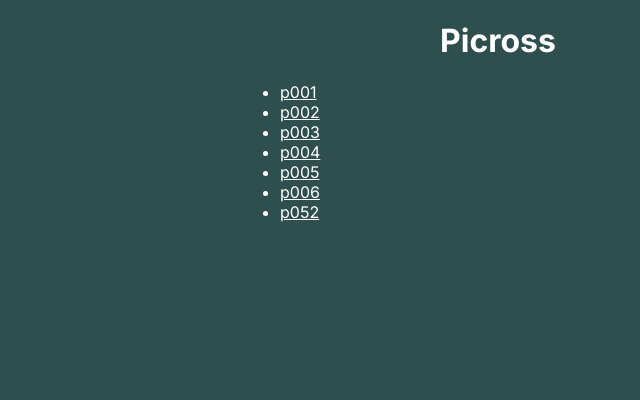
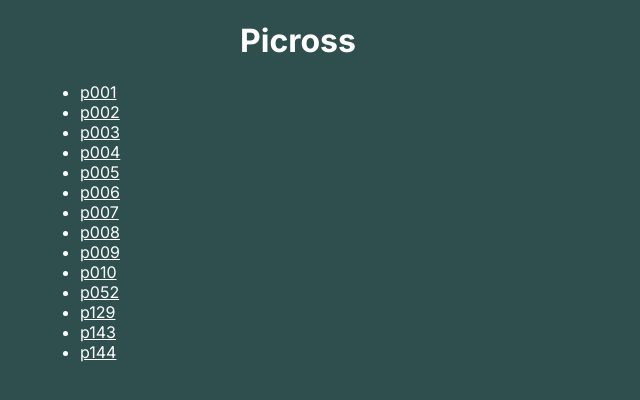
Before and after one commit to petervdn/picross, a Next.js app: page / in a window 1280 px wide. Shown: the top 400 px of the page, without its empty margins (0-640 px from the left). Built offline with nearby package versions, Linux system fonts and the light colour scheme.

Commit message:
Show when a row/column is completed

```diff
--- a/src/app/layout.module.css
+++ b/src/app/layout.module.css
@@ -1,5 +1,5 @@
 .wrap {
-    width: 800px;
+    width: 1200px;
     margin: 0 auto;
 }
 .container {
--- a/src/components/row-rules/RowRules.module.css
+++ b/src/components/row-rules/RowRules.module.css
@@ -12,7 +12,3 @@
         opacity: 0.3;
     }
 }
-
-.invalid {
-    color: red;
-}
--- a/src/data/gameDefinitions.ts
+++ b/src/data/gameDefinitions.ts
@@ -15,8 +15,8 @@ export const gameDefinitions: Array<GameDefinition> = [
     numberOfColumns: 5,
     numberOfRows: 5,
     rules: {
-      rows: [[3], [3], [3], [4], [5]],
-      columns: [[3], [3], [3], [4], [3, 1]],
+      rows: [[3], [3], [3], [4], [3, 1]],
+      columns: [[1], [2], [5], [4], [5]],
     },
   },
   {
@@ -67,6 +67,108 @@ export const gameDefinitions: Array<GameDefinition> = [
     },
   },
   {
+    id: 'p007',
+    numberOfColumns: 10,
+    numberOfRows: 10,
+    rules: {
+      rows: [
+        [3, 1],
+        [2],
+        [3, 1],
+        [1, 1, 4],
+        [1, 2, 1],
+        [3, 4, 1],
+        [2, 2],
+        [1, 4, 1],
+        [1, 1, 1, 1],
+        [1, 1, 2],
+      ],
+      columns: [
+        [1, 4],
+        [1, 1, 1],
+        [1, 7],
+        [1, 1, 1, 1],
+        [4, 1, 1],
+        [1, 1, 3],
+        [1, 1, 1],
+        [1, 1, 3],
+        [1, 1, 1],
+        [4],
+      ],
+    },
+  },
+  {
+    id: 'p008',
+    numberOfColumns: 10,
+    numberOfRows: 10,
+    rules: {
+      rows: [[4], [2, 1], [2, 1], [1, 3], [1, 3], [7], [3], [3], [1, 1], [2]],
+      columns: [[4], [2, 1], [2, 1], [1, 3], [1, 3], [7], [3], [3], [1, 1], [2]],
+    },
+  },
+  {
+    id: 'p009',
+    numberOfColumns: 10,
+    numberOfRows: 10,
+    rules: {
+      rows: [
+        [3],
+        [2, 1],
+        [1, 2],
+        [3, 2],
+        [1, 1, 1, 1],
+        [1, 2, 1, 1],
+        [1, 1, 1, 2, 1],
+        [2, 2],
+        [1, 6, 1],
+        [2, 2],
+      ],
+      columns: [
+        [5],
+        [1, 1, 1],
+        [1, 1, 1],
+        [1, 1, 1],
+        [5, 1],
+        [1, 1],
+        [1, 4, 1],
+        [1, 2, 1, 1],
+        [1, 1, 1, 1, 1],
+        [2, 5],
+      ],
+    },
+  },
+  {
+    id: 'p010',
+    numberOfColumns: 10,
+    numberOfRows: 10,
+    rules: {
+      rows: [
+        [1, 4, 1],
+        [2, 2, 1],
+        [2, 1, 2, 1],
+        [2, 2, 3],
+        [2, 4],
+        [1, 4, 3],
+        [2, 4, 1],
+        [3, 4, 1],
+        [3, 2, 2],
+        [3, 3],
+      ],
+      columns: [
+        [1, 2, 3],
+        [4, 3],
+        [2, 2, 3],
+        [1, 1, 2, 2],
+        [1, 2, 3, 1],
+        [2, 4],
+        [4, 4],
+        [1, 4, 1, 1],
+        [1, 4, 2],
+        [1, 2, 2],
+      ],
+    },
+  },
+  {
     id: 'p052',
     numberOfColumns: 10,
     numberOfRows: 10,
@@ -97,4 +199,137 @@ export const gameDefinitions: Array<GameDefinition> = [
       ],
     },
   },
+  {
+    id: 'p129',
+    numberOfColumns: 15,
+    numberOfRows: 15,
+    rules: {
+      rows: [
+        [7],
+        [1, 2],
+        [1, 2],
+        [2, 1, 1],
+        [1, 1, 2, 1],
+        [3, 2, 1],
+        [1, 1, 2, 1],
+        [3, 1, 1, 1, 1, 1],
+        [2, 2, 1, 1, 2, 1],
+        [1, 4, 1, 1, 2],
+        [2, 4, 2],
+        [3, 2, 2],
+        [1, 3, 2],
+        [1, 2, 1, 1],
+        [2, 2, 1],
+      ],
+      columns: [
+        [2, 2],
+        [2, 1, 1],
+        [1, 4, 1],
+        [4, 3],
+        [2, 1, 2, 3],
+        [3, 1, 1, 3, 1],
+        [1, 3, 1, 1, 3],
+        [1, 1, 1, 1, 4],
+        [1, 1, 1, 2, 2],
+        [1, 2, 1, 1],
+        [1, 2, 1, 1],
+        [1, 3, 1],
+        [2, 1],
+        [2, 1],
+        [7],
+      ],
+    },
+  },
+  {
+    id: 'p143',
+    numberOfColumns: 20,
+    numberOfRows: 15,
+    rules: {
+      rows: [
+        [2, 2],
+        [4, 4],
+        [1, 1, 1, 1, 2],
+        [2, 3, 1],
+        [2, 3, 1],
+        [1, 4, 1, 2],
+        [2, 3, 2],
+        [2, 7, 2],
+        [3, 3, 1],
+        [3, 3, 1],
+        [1, 5, 2, 1],
+        [2, 2, 2],
+        [5],
+        [1, 4],
+        [2, 4],
+      ],
+      columns: [
+        [2],
+        [1, 1],
+        [2],
+        [3],
+        [1, 1],
+        [2, 1],
+        [1, 2],
+        [2, 1, 1],
+        [1, 2, 1, 1],
+        [2, 1, 2],
+        [3, 1, 1, 1, 1, 1],
+        [2, 3, 1, 2, 3],
+        [3, 2, 3, 4],
+        [1, 1, 4, 1, 2],
+        [1, 4, 1, 1],
+        [1, 1, 1],
+        [3, 2],
+        [2, 1, 2],
+        [3, 2],
+        [5],
+      ],
+    },
+  },
+  {
+    id: 'p144',
+    numberOfColumns: 20,
+    numberOfRows: 15,
+    rules: {
+      rows: [
+        [1, 3, 2, 3],
+        [2, 1, 1, 1, 2],
+        [2, 1, 1, 1],
+        [1, 1, 1, 2, 1, 1, 1],
+        [1, 3, 6, 2],
+        [1, 2, 5, 5, 1],
+        [1, 1, 5, 2, 1],
+        [1, 1, 3, 2, 1, 1],
+        [1, 2, 3, 2, 1, 1, 1],
+        [1, 6, 4, 1, 1],
+        [1, 6, 2, 1, 1],
+        [1, 1, 3, 2, 1],
+        [1, 2, 1, 7, 1],
+        [2, 2, 1, 1, 1, 1, 2],
+        [2, 3, 1, 1, 2],
+      ],
+      columns: [
+        [6],
+        [2, 3],
+        [1, 4, 2],
+        [2, 1, 3, 1],
+        [2, 4, 4],
+        [1, 5, 2],
+        [1, 8, 1],
+        [2, 6, 1, 1],
+        [1, 4, 2, 2],
+        [2, 2, 1],
+        [5, 3],
+        [1, 2, 2, 1, 1],
+        [2, 1, 4, 2],
+        [3, 1, 2, 1, 1],
+        [1, 1, 2, 2],
+        [2, 1, 2, 2],
+        [1, 1, 3, 2, 1],
+        [1, 2, 2, 2],
+        [2, 1, 3],
+        [1, 6],
+      ],
+    },
+  },
 ];
--- a/src/types/misc.types.ts
+++ b/src/types/misc.types.ts
@@ -22,3 +22,5 @@ export type GameDefinition = {
 
 export type BoardState = Record<BoardPositionKey, BoardItemState | undefined>;
 export type BoardPositionKey = `${number}x${number}`;
+
+export type RuleState = 'solved' | 'not-solved' | 'invalid';
```
Also changed, not shown: src/components/colum-rules/ColumnRulesItem.tsx (+10 -6 lines), src/components/row-rules/RowRules.tsx (+9 -6 lines), src/components/rule/Rule.module.css (added, +8 -0 lines), src/components/rule/Rule.tsx (added, +23 -0 lines), src/store/ui.store.ts (added, +13 -0 lines), src/utils/hooks/useRowOrColumn.ts (+13 -2 lines).
